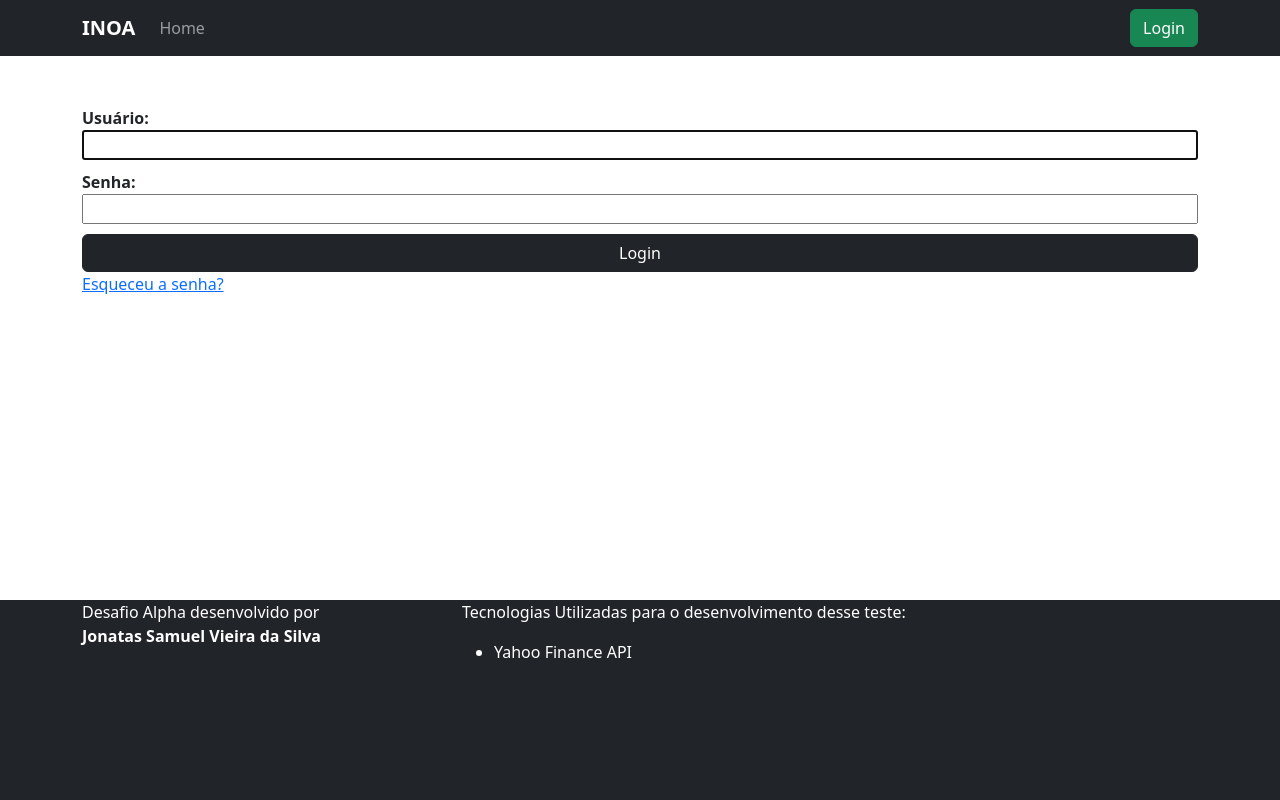
After one commit to clark25/inoaalpha, a Django app: page /accounts/login/ in a window 1280 px wide. The commit adds this page. Run offline with Django 4.2, Linux system fonts and the light colour scheme.

Commit message:
finalizacao login basico

```diff
--- a/inoa/alpha/static/css/styles.css
+++ b/inoa/alpha/static/css/styles.css
@@ -1,12 +1,44 @@
 .navbar-brand{
   text-transform: uppercase;
   font-weight: bold;
+}
+
+.loginLogout{
+  display: flex;
+  align-items: center;
+  margin-left: auto;
+  color: white;
+}
+
+.loginLogout p{
+  margin: 0 20px 0;
+  text-transform: capitalize;
+}
+
+main{
+  min-height: calc(100vh - 56px - 200px);
+  padding: 40px 0;
 }
 
 h1{
   color: blue;
 }
 
+form{
+  display: flex;
+  flex-direction: column;
+}
+
+form label{
+  font-weight: bold;
+  margin-top: 10px;
+}
+
+form button{
+  margin-top: 10px;
+}
+
 footer{
   color: white;
+  height: 200px;
 }
--- a/inoa/alpha/templates/base_generic.html
+++ b/inoa/alpha/templates/base_generic.html
@@ -23,7 +23,16 @@
               <li class="nav-item">
                 <a class="nav-link" href="{% url 'index' %}">Home</a>
               </li>
+
             </ul>
+          </div>
+          <div class="loginLogout">
+            {% if user.is_authenticated %}
+              <p>Olá, {{ user.get_username }}</p>
+              <a href="{% url 'logout'%}?next={{request.path}}" class="btn btn-warning">Logout</a>
+            {% else %}
+              <a href="{% url 'login'%}?next={{request.path}}" class="btn btn-success">Login</a>
+            {% endif %}
           </div>
         </div>
       </nav>
--- a/inoa/inoa/settings.py
+++ b/inoa/inoa/settings.py
@@ -11,6 +11,7 @@ https://docs.djangoproject.com/en/4.0/ref/settings/
 """
 
 from pathlib import Path
+import os # needed by code below
 
 # Build paths inside the project like this: BASE_DIR / 'subdir'.
 BASE_DIR = Path(__file__).resolve().parent.parent
@@ -56,7 +57,7 @@ ROOT_URLCONF = 'inoa.urls'
 TEMPLATES = [
     {
         'BACKEND': 'django.template.backends.django.DjangoTemplates',
-        'DIRS': [],
+        'DIRS': [os.path.join(BASE_DIR, 'templates')],
         'APP_DIRS': True,
         'OPTIONS': {
             'context_processors': [
--- a/inoa/inoa/urls.py
+++ b/inoa/inoa/urls.py
@@ -24,3 +24,8 @@ urlpatterns = [
     path('alpha/', include('alpha.urls')),
     path('', RedirectView.as_view(url='alpha')),
 ] + static(settings.STATIC_URL, document_root=settings.STATIC_ROOT)
+
+#Add Django site authentication urls (for login, logout, password management)
+urlpatterns += [
+    path('accounts/', include('django.contrib.auth.urls')),
+]
--- /dev/null
+++ b/inoa/templates/registration/logged_out.html
@@ -0,0 +1,6 @@
+{% extends "base_generic.html" %}
+
+{% block content %}
+    <p>Logged out!</p>
+    <a href="{% url 'login' %}">Clique aqui para logar novamente.</a>
+{% endblock %}
--- /dev/null
+++ b/inoa/templates/registration/login.html
@@ -0,0 +1,31 @@
+{% extends "base_generic.html" %}
+
+{% block content %}
+
+  {% if form.errors %}
+    <p>Seu nome de usuário e/ou senha estão errados. Por favor tente novamente</p>
+  {% endif %}
+
+  {% if next %}
+    {% if user.is_authenticated %}
+      <p>Sua conta não tem permissão para acessar essa página. Para continuar, por favor realize o login com uma conta que tenha esse nível de permissão</p>
+    {% else %}
+      <p>Por favor, faça login para ver essa página</p>
+    {% endif %}
+  {% endif %}
+
+  <form method="post" action="{% url 'login' %}">
+    {% csrf_token %}
+
+    {{ form.username.label_tag }}
+    {{ form.username }}
+
+    {{ form.password.label_tag }}
+    {{ form.password }}
+    <button type="submit" class="btn btn-dark" value="login">Login</button>
+    <input type="hidden" name="next" value="{{ next }}">
+  </form>
+
+  <p><a href="{% url 'password_reset' %}">Esqueceu a senha?</a></p>
+
+{% endblock %}
--- /dev/null
+++ b/inoa/templates/registration/password_reset_complete.html
@@ -0,0 +1,6 @@
+{% extends "base_generic.html" %}
+
+{% block content %}
+    <h1>A senha foi alterada com sucesso!</h1>
+    <p><a href="{% url 'login' %">Logar novamente?</a></p>
+{% endblock %}
--- /dev/null
+++ b/inoa/templates/registration/password_reset_done.html
@@ -0,0 +1,5 @@
+{% extends "base_generic.html" %}
+
+{% block content %}
+    <p>Te enviamos um email com as instruções para resetar a senha. Se não receber em alguns minutos, por favor verifique sua caixa de spam</p>
+{% endblock %}
--- /dev/null
+++ b/inoa/templates/registration/password_reset_email.html
@@ -0,0 +1,2 @@
+Someone asked for password reset for email {{ email }}. Follow the link below:
+{{ protocol}}://{{ domain }}{% url 'password_reset_confirm' uidb64=uid token=token %}
```
Also changed, not shown: inoa/templates/registration/password_reset_confirm.html (added, +25 -0 lines), inoa/templates/registration/password_reset_form.html (added, +12 -0 lines), inoa/db.sqlite3.
